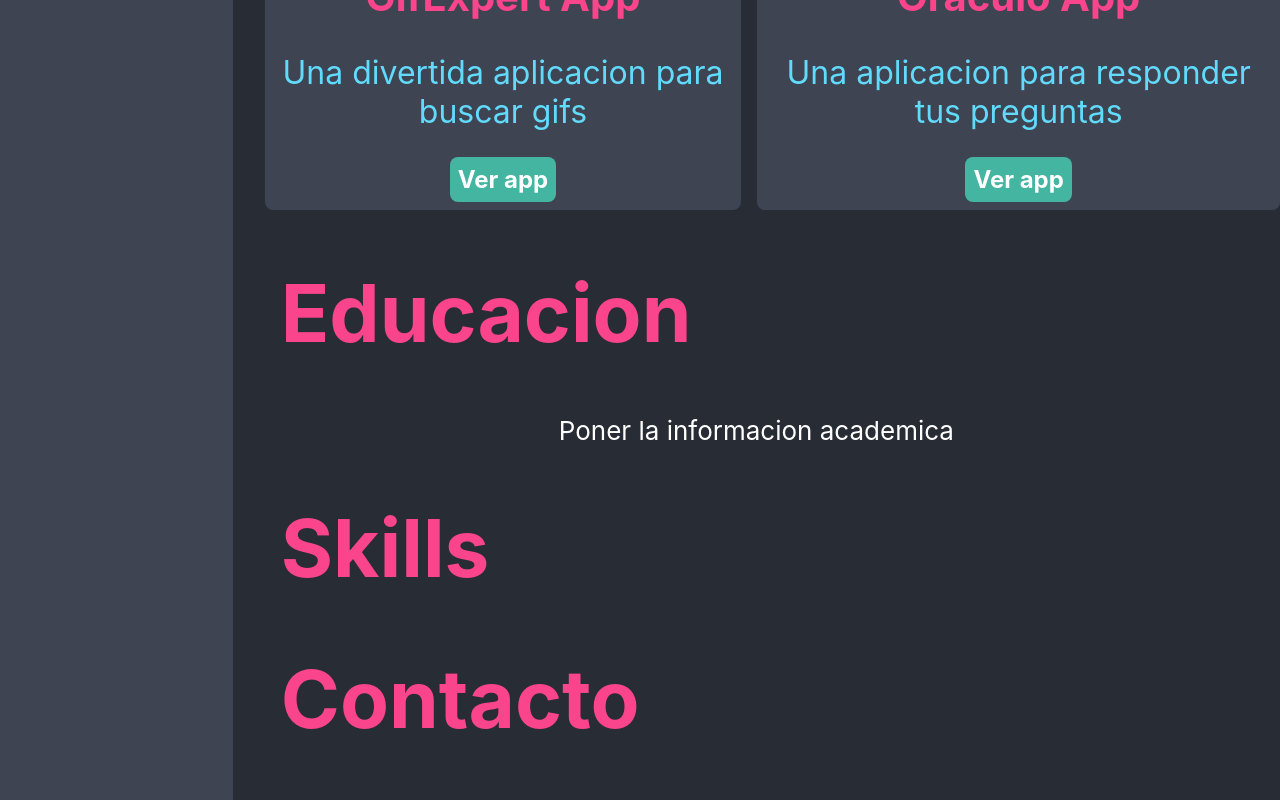
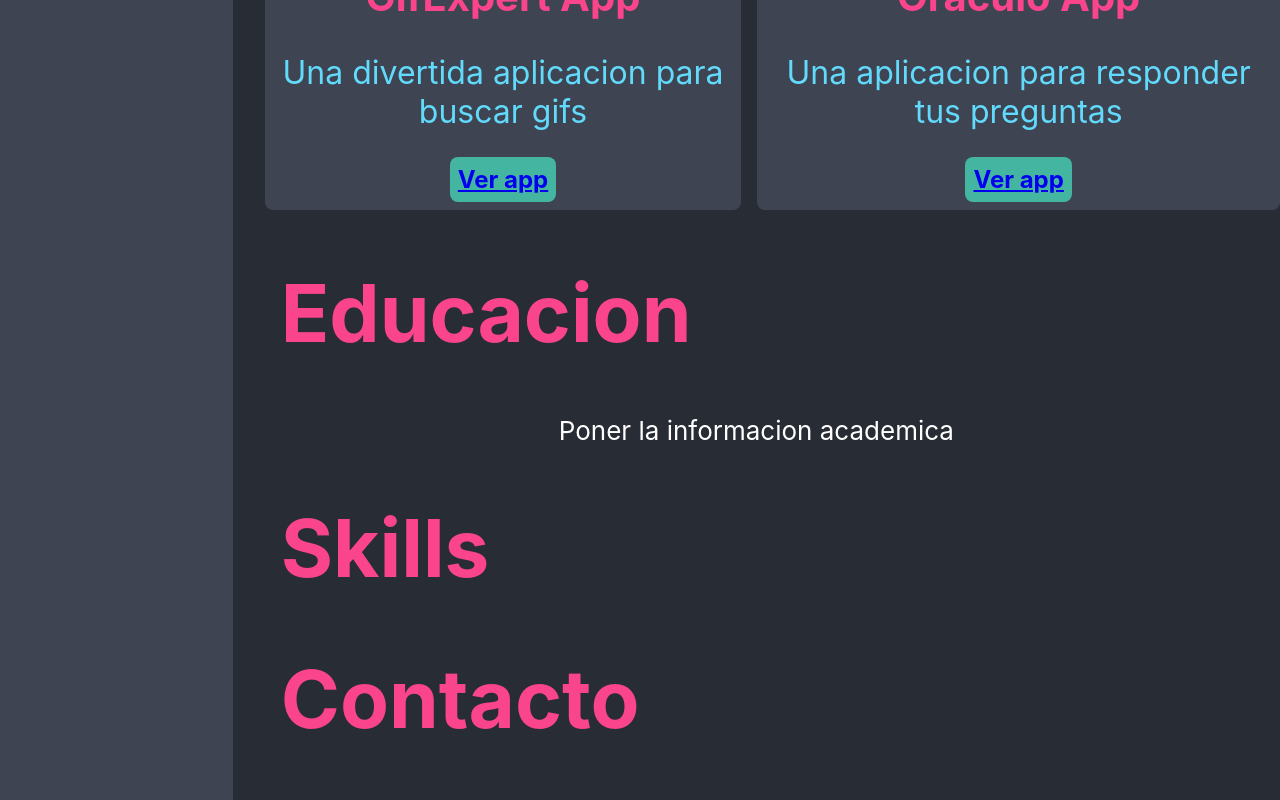
Before and after one commit to SteveBartmoss/cvSteve, a React (Create React App) app: page / in a window 1280 px wide. Shown: the part 1607-2407 px from the top of the page. Built offline with nearby package versions, Linux system fonts and the light colour scheme.

Commit message:
se agregaronn las referencias a las cards del porfolio

```diff
--- a/src/App.js
+++ b/src/App.js
@@ -90,7 +90,7 @@ function App() {
                   <div className='div-content-card'>
                     <h1 className='tittle-card'>GifExpert App</h1>
                     <p className='text-content'>Una divertida aplicacion para buscar gifs</p>
-                    <a className='link'>Ver app</a>
+                    <a className='link' href='https://stevechambitas.netlify.app/havefun/gifapp' rel="noopener noreferrer" target="_blank" >Ver app</a>
                   </div>
 
                 </div>
@@ -102,7 +102,7 @@ function App() {
                   <div className='div-content-card'>
                     <h1 className='tittle-card'>Oraculo App</h1>
                     <p className='text-content'>Una aplicacion para responder tus preguntas</p>
-                    <a className='link'>Ver app</a>
+                    <a className='link' href='https://stevechambitas.netlify.app/havefun/yesornotapp' rel="noopener noreferrer" target="_blank">Ver app</a>
                   </div>
                 </div>
 
```
